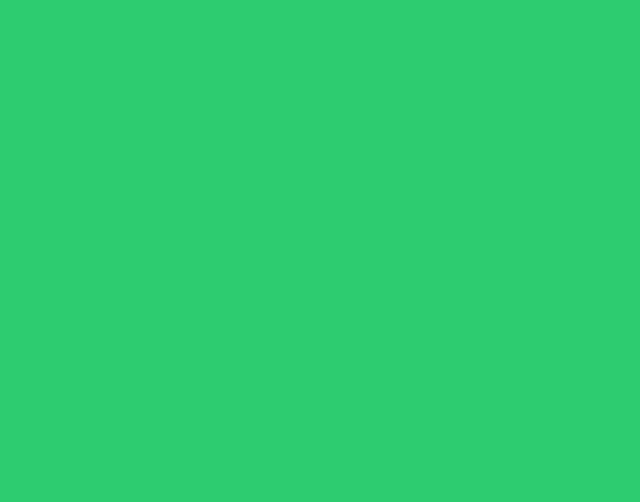
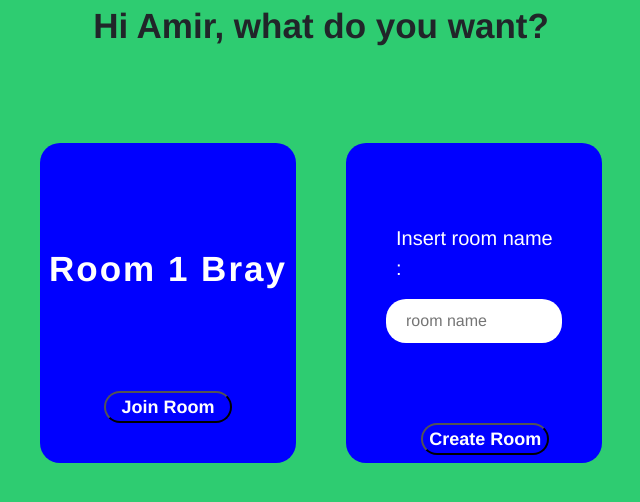
Before and after one commit to yodji09/GuestPicture_client, a Vue app: page /room in a window 1280 px wide. Shown: the top 502 px of the page, without its empty margins (319-959 px from the left). Built offline with nearby package versions, Linux system fonts and the light colour scheme; a web font is replaced by a local one.

Commit message:
tambahan

```diff
--- a/src/App.vue
+++ b/src/App.vue
@@ -1,9 +1,5 @@
 <template>
   <div id="app">
-    <!-- <div id="nav">
-      <router-link class="nav-name" to="/">Login</router-link>
-      <router-link class="nav-name" to="/game">Game</router-link>
-    </div> -->
     <router-view/>
   </div>
 </template>
--- a/src/router/index.js
+++ b/src/router/index.js
@@ -2,6 +2,7 @@ import Vue from 'vue'
 import VueRouter from 'vue-router'
 import Login from '../views/Login.vue'
 import Game from '../views/Game.vue'
+import Room from '../views/Room.vue'
 
 Vue.use(VueRouter)
 
@@ -15,6 +16,11 @@ const routes = [
     path: '/game',
     name: 'Game',
     component: Game
+  },
+  {
+    path: '/room',
+    name: 'Room',
+    component: Room
   }
 ]
 
--- a/src/views/Game.vue
+++ b/src/views/Game.vue
@@ -93,7 +93,7 @@ export default {
   color: white;
 }
 .choose {
-  padding-top: 40px;
+  padding-top: 100px;
   display: flex;
   flex-direction: column;
   align-items: center;
@@ -116,6 +116,9 @@ button {
   border-radius: 30px;
   color: white;
 }
+button:focus {
+  outline: none;
+}
 .bottom {
   background: white;
   height: 50vh;
--- a/src/views/Login.vue
+++ b/src/views/Login.vue
@@ -1,12 +1,12 @@
 <template>
 <b-container>
   <b-row  align-v="center" class="row">
-    <b-form class="w-50 mx-auto" @submit="onSubmit" @reset="onReset" v-if="show">
+    <b-form class="w-50 mx-auto" @submit.prevent="login">
       <b-form-group>
       <p>Insert Your Cool Name</p>
         <b-form-input
           id="input-2"
-          v-model="form.name"
+          v-model="userName"
           required
           placeholder="Enter name"
         ></b-form-input>
@@ -23,15 +23,15 @@ export default {
   name: 'Login',
   data () {
     return {
-      form: {
-        name: ''
-      },
+      userName: '',
       show: true
     }
   },
   methods: {
-    onSubmit (evt) {
-      evt.preventDefault()
+    login () {
+      localStorage.setItem('userName', this.userName)
+      this.$router.push('/room')
+      this.userName = ''
     }
   }
 }
--- /dev/null
+++ b/src/views/Room.vue
@@ -0,0 +1,125 @@
+<template>
+<div>
+    <p class="username">Hi Amir, what do you want?</p>
+    <div class="cardRoomList mx-auto">
+        <div class="cardRoom">
+            <p class="title">Room 1 bray</p>
+            <button @click.prevent="toGame">join room</button>
+        </div>
+        <div class="createRoom" @submit.prevent="toGame" >
+            <p>Insert room name :</p>
+            <input class="roomName" type="text" placeholder="room name" v-model="roomName">
+            <input class="submit" type="submit" value="Create Room">
+        </div>
+    </div>
+  </div>
+</template>
+
+<script>
+export default {
+  name: 'Room',
+  data () {
+    return {
+      roomName: ''
+    }
+  },
+  methods: {
+    toGame () {
+      this.$router.push('/game')
+    }
+  }
+}
+</script>
+
+<style scoped>
+.username {
+    font-weight: bold;
+    font-size: 35px;
+}
+.cardRoomList{
+    display: flex;
+    width: 80vw;
+    justify-content: center;
+    margin-top: 90px;
+}
+.cardRoom {
+    background:blue;
+    width: 20vw;
+    height: 40vh;
+    border-radius: 20px;
+    padding: 100px 0 0 0;
+}
+.title {
+    color: #ffffff;
+    font-size: 35px;
+    font-weight: bold;
+    text-transform: capitalize;
+    letter-spacing: 2px;
+}
+button {
+    margin-top: 80px;
+    color: white;
+    text-transform: capitalize;
+    border-radius: 20px;
+    width: 10vw;
+    height: 4vh;
+    font-size: 18px;
+    font-weight: bold;
+    background: none;
+}
+button:focus {
+    outline: none;
+}
+button:hover {
+    color: blue;
+    border: none;
+    background: white;
+    font-weight: bold;
+}
+.createRoom {
+    background:blue;
+    width: 20vw;
+    height: 40vh;
+    border-radius: 20px;
+    padding: 100px 0 0 0;
+    margin-left: 50px;
+    display: flex;
+    flex-direction: column;
+    padding: 80px 40px 0 40px;
+}
+.createRoom p {
+    color: white;
+    font-size: 20px;
+    text-align: left;
+    padding-left: 10px;
+}
+.roomName {
+    padding: 10px 0 10px 20px;
+    border-radius: 20px;
+    border: none;
+}
+.roomName:focus {
+    outline: none;
+}
+.submit{
+    margin-top: 80px;
+    color: white;
+    text-transform: capitalize;
+    border-radius: 20px;
+    width: 10vw;
+    height: 4vh;
+    font-size: 18px;
+    font-weight: bold;
+    background: none;
+    margin-left: 20%;
+}
+.submit:hover {
+    color: blue;
+    border: none;
+    background: white;
+    font-weight: bold;
+}
+.submit:focus {
+    outline: none;
+}
+</style>
```
